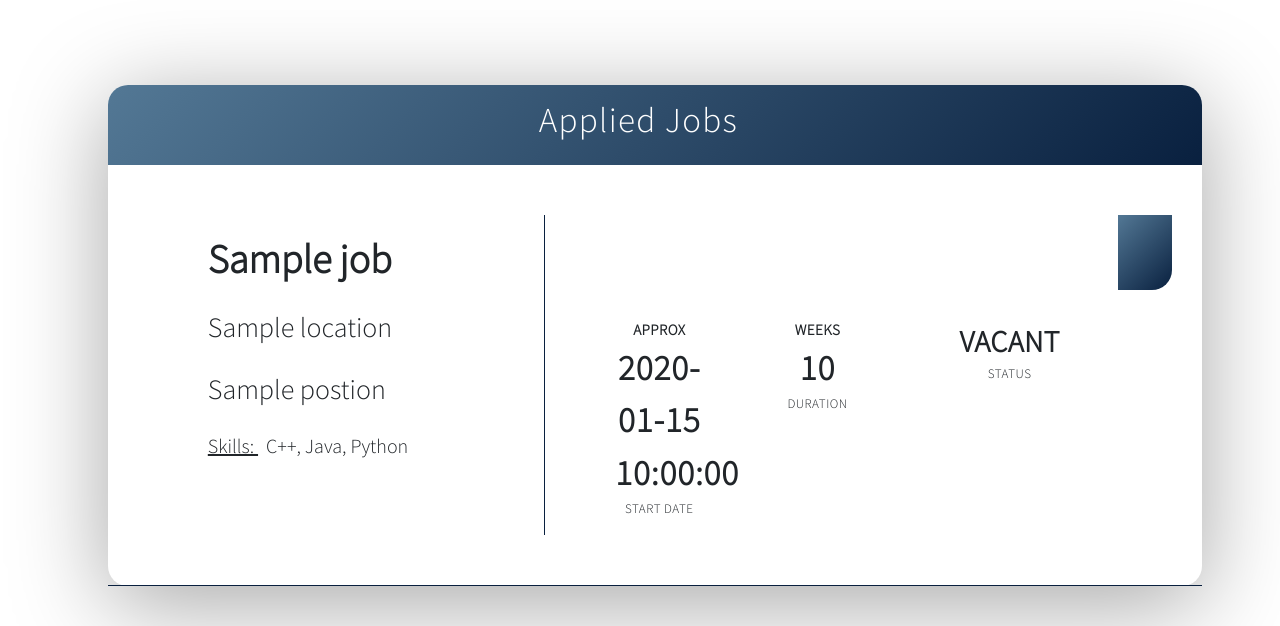
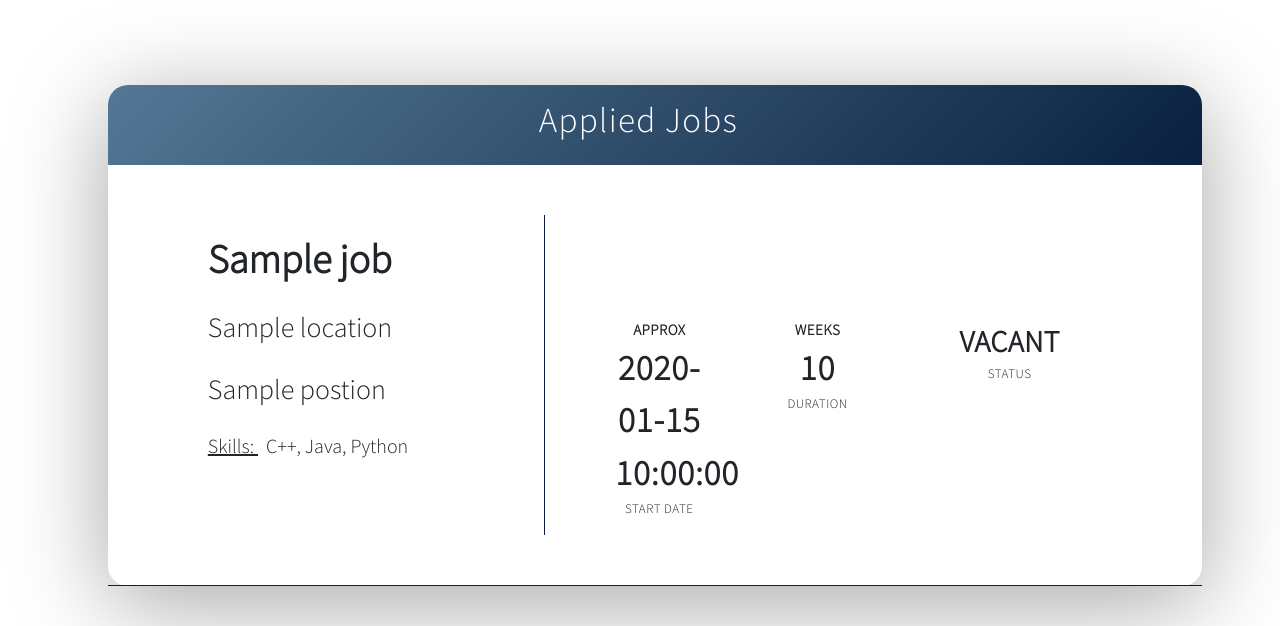
Before and after one commit to FreeFlowOrg/Axizoun, a Flask app: template templates/pages/appliedJobs.html in a window 1280 px wide. Shown: the part 91-717 px from the top of the page. Run offline with Flask 2, Linux system fonts and the light colour scheme; the template is opened without the code that fills it: most values are stand-ins (such as "Sample title", 1, 10 or a date in 2020); some libraries are stand-ins or nearby versions.

Commit message:
UI changes

```diff
--- a/templates/pages/appliedJobs.html
+++ b/templates/pages/appliedJobs.html
@@ -120,9 +120,6 @@
                         </div>
                       </div>
                       <div class="col-md-1">
-                        <div class="apply-now">
-                          <p class="apply-text">Project</p>
-                        </div>
                       </div>
                     </div>
                   </div>
```
